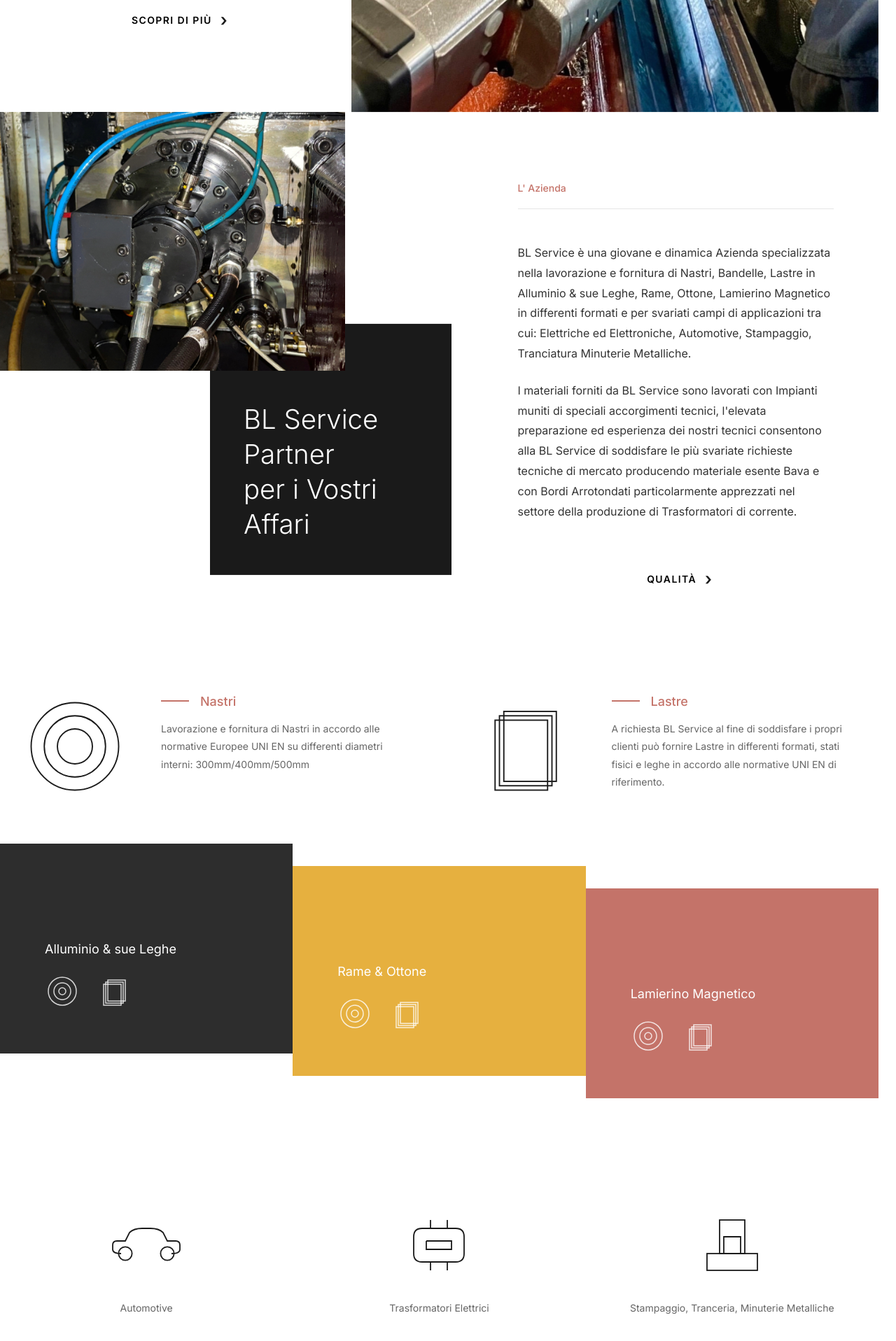
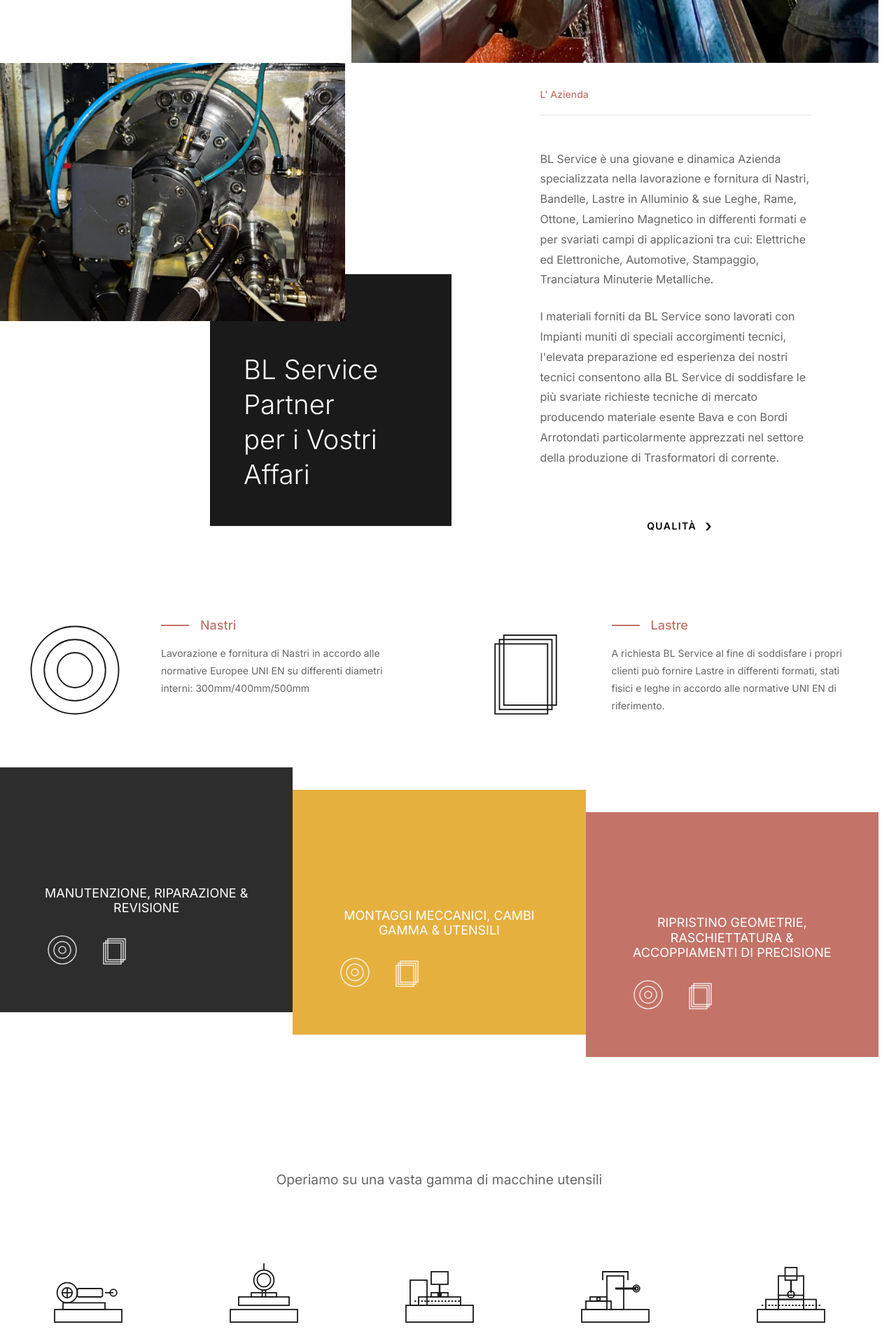
Before and after one commit to alessandro-barate/bl-service, a Nuxt app: page / in a window 1280 px wide. Shown: the part 880-2797 px from the top of the page at 70% size. Built offline with nearby package versions, Linux system fonts and the light colour scheme.

Commit message:
Styling the areas section

```diff
--- a/assets/css/main.scss
+++ b/assets/css/main.scss
@@ -1,7 +1,9 @@
 @use "sass:color";
 
 // Reset & Base
-*, *::before, *::after {
+*,
+*::before,
+*::after {
   box-sizing: border-box;
   margin: 0;
   padding: 0;
@@ -25,7 +27,12 @@
 }
 
 // Typography
-h1, h2, h3, h4, h5, h6 {
+h1,
+h2,
+h3,
+h4,
+h5,
+h6 {
   font-weight: $font-weight-light;
   line-height: 1.2;
 }
@@ -47,8 +54,13 @@
   cursor: pointer;
 }
 
-ul, ol {
+ul,
+ol {
   list-style: none;
+}
+
+.uppercase {
+  text-transform: uppercase;
 }
 
 // Utility classes
@@ -103,7 +115,6 @@
   transform: translateX(4px);
 }
 
-
 // ─── Section styles ──────────────────────────────────────────────────────────
 
 .section {
--- a/components/AboutSection.vue
+++ b/components/AboutSection.vue
@@ -1,5 +1,5 @@
 <template>
-  <section class="about">
+  <section ref="sectionRef" class="about" :class="{ 'is-visible': isVisible }">
     <div class="about__container">
       <!-- Left side - Image with overlay text -->
       <div class="about__visual">
@@ -57,9 +57,72 @@
   </section>
 </template>
 
+<script setup>
+const sectionRef = ref(null);
+const isVisible = ref(false);
+
+onMounted(() => {
+  const observer = new IntersectionObserver(
+    (entries) => {
+      entries.forEach((entry) => {
+        // Attiva/disattiva l'animazione ogni volta che entra/esce dal viewport
+        isVisible.value = entry.isIntersecting;
+      });
+    },
+    {
+      threshold: 0.5, // Trigger quando il 50% della sezione è visibile
+    },
+  );
+
+  if (sectionRef.value) {
+    observer.observe(sectionRef.value);
+  }
+
+  onUnmounted(() => {
+    if (sectionRef.value) {
+      observer.unobserve(sectionRef.value);
+    }
+  });
+});
+</script>
+
 <style lang="scss" scoped>
 .about {
   padding-right: $sidebar-width;
+  opacity: 0;
+  transform: translateY(80px);
+  transition:
+    opacity 0.8s ease,
+    transform 0.8s ease;
+
+  &.is-visible {
+    opacity: 1;
+    transform: translateY(0);
+
+    // Animazione immagine da sinistra
+    .about__image {
+      &::before {
+        transform: translateX(100%);
+      }
+
+      img {
+        transform: translateX(0);
+      }
+    }
+  }
+
+  // Stato quando non è visibile - reset dell'immagine
+  &:not(.is-visible) {
+    .about__image {
+      &::before {
+        transform: translateX(0);
+      }
+
+      img {
+        transform: translateX(-30px);
+      }
+    }
+  }
 
   &__container {
     display: grid;
@@ -83,10 +146,28 @@
     z-index: 2;
     position: relative;
 
+    // Overlay bianco che copre l'immagine inizialmente
+    &::before {
+      content: "";
+      position: absolute;
+      top: 0;
+      left: 0;
+      width: 100%;
+      height: 100%;
+      background: $color-dark;
+      z-index: 3;
+      transform: translateX(0);
+      transition: transform 1s cubic-bezier(0.77, 0, 0.175, 1);
+      transition-delay: 0.5s;
+    }
+
     img {
       width: 100%;
       height: 100%;
       object-fit: cover;
+      transform: translateX(-30px);
+      transition: transform 1s cubic-bezier(0.77, 0, 0.175, 1);
+      transition-delay: 0.3s;
     }
   }
 
@@ -120,7 +201,7 @@
     justify-content: center;
 
     @include responsive(lg) {
-      padding: $spacing-4xl $spacing-3xl $spacing-3xl;
+      padding: 0rem 6rem;
     }
   }
 
@@ -142,7 +223,7 @@
     p {
       margin-bottom: $spacing-lg;
       line-height: 1.8;
-      color: $color-text;
+      color: $color-text-light;
 
       &:last-child {
         margin-bottom: 0;
--- a/components/AppHeader.vue
+++ b/components/AppHeader.vue
@@ -266,7 +266,7 @@
   &__menu-label-text {
     position: absolute;
     top: 0.9rem;
-    left: 0;
+    left: -10px;
     font-size: $font-size-xs;
     font-weight: $font-weight-medium;
     letter-spacing: 0.1em;
--- a/components/AreasSection.vue
+++ b/components/AreasSection.vue
@@ -1,28 +1,13 @@
 <template>
   <section class="areas">
+    <div class="areas__text-container">
+      <p class="areas__description">
+        Operiamo su una vasta gamma di macchine utensili
+      </p>
+    </div>
     <div class="areas__container">
       <div class="areas__grid">
-        <!-- Automotive -->
-        <div class="areas__item">
-          <div class="areas__icon">
-            <svg
-              viewBox="0 0 100 60"
-              fill="none"
-              stroke="currentColor"
-              stroke-width="1.5"
-            >
-              <!-- Car shape -->
-              <path
-                d="M20 40 Q10 40 10 35 L10 30 Q10 25 15 25 L25 25 L30 15 Q35 10 45 10 L55 10 Q65 10 70 15 L75 25 L85 25 Q90 25 90 30 L90 35 Q90 40 80 40"
-              />
-              <circle cx="25" cy="40" r="8" />
-              <circle cx="75" cy="40" r="8" />
-            </svg>
-          </div>
-          <h3 class="areas__title">Automotive</h3>
-        </div>
-
-        <!-- Trasformatori Elettrici -->
+        <!-- Tornio -->
         <div class="areas__item">
           <div class="areas__icon">
             <svg
@@ -31,21 +16,26 @@
               stroke="currentColor"
               stroke-width="1.5"
             >
-              <!-- Transformer coil -->
-              <path
-                d="M30 20 Q20 20 20 30 L20 50 Q20 60 30 60 L70 60 Q80 60 80 50 L80 30 Q80 20 70 20 L30 20"
-              />
-              <path d="M35 35 L35 45 L65 45 L65 35 L35 35" />
-              <path d="M40 20 L40 10" />
-              <path d="M60 20 L60 10" />
-              <path d="M40 60 L40 70" />
-              <path d="M60 60 L60 70" />
+              <!-- Base -->
+              <rect x="10" y="60" width="80" height="15" />
+              <!-- Chuck/Mandrino -->
+              <circle cx="25" cy="40" r="12" />
+              <circle cx="25" cy="40" r="6" />
+              <line x1="19" y1="40" x2="31" y2="40" />
+              <line x1="25" y1="34" x2="25" y2="46" />
+              <!-- Pezzo in lavorazione -->
+              <rect x="37" y="35" width="30" height="10" rx="2" />
+              <!-- Contropunta -->
+              <path d="M70 40 L80 40" />
+              <circle cx="80" cy="40" r="4" />
+              <!-- Supporto -->
+              <rect x="20" y="52" width="50" height="8" />
             </svg>
           </div>
-          <h3 class="areas__title">Trasformatori Elettrici</h3>
+          <h3 class="areas__title">Tornio</h3>
         </div>
 
-        <!-- Stampaggio -->
+        <!-- Rettificatrice -->
         <div class="areas__item">
           <div class="areas__icon">
             <svg
@@ -54,15 +44,114 @@
               stroke="currentColor"
               stroke-width="1.5"
             >
-              <!-- Press/stamping machine -->
-              <rect x="20" y="50" width="60" height="20" />
-              <rect x="35" y="10" width="30" height="40" />
-              <path d="M40 50 L40 30 L60 30 L60 50" />
+              <!-- Base -->
+              <rect x="10" y="60" width="80" height="15" />
+              <!-- Tavola porta pezzo -->
+              <rect x="20" y="45" width="60" height="10" />
+              <!-- Pezzo -->
+              <rect x="35" y="40" width="30" height="5" />
+              <!-- Mola (ruota abrasiva) -->
+              <circle cx="50" cy="25" r="12" />
+              <circle cx="50" cy="25" r="8" />
+              <!-- Supporto mola -->
+              <rect x="48" y="37" width="4" height="8" />
+              <!-- Asse mola -->
+              <path d="M50 13 L50 5" />
             </svg>
           </div>
-          <h3 class="areas__title">
-            Stampaggio, Tranceria, Minuterie Metalliche
-          </h3>
+          <h3 class="areas__title">Rettificatrice</h3>
+        </div>
+
+        <!-- Centro di Lavoro CNC -->
+        <div class="areas__item">
+          <div class="areas__icon">
+            <svg
+              viewBox="0 0 100 80"
+              fill="none"
+              stroke="currentColor"
+              stroke-width="1.5"
+            >
+              <!-- Base macchina -->
+              <rect x="10" y="55" width="80" height="20" />
+              <!-- Colonna -->
+              <rect x="15" y="25" width="20" height="30" />
+              <!-- Mandrino/Testa -->
+              <rect x="40" y="15" width="20" height="15" />
+              <!-- Utensile -->
+              <path d="M50 30 L50 40" stroke-width="2" />
+              <circle cx="50" cy="42" r="2" fill="currentColor" />
+              <!-- Tavola -->
+              <rect x="25" y="45" width="50" height="10" />
+              <!-- Pezzo -->
+              <rect x="40" y="40" width="20" height="5" />
+              <!-- Guide lineari -->
+              <line x1="20" y1="50" x2="75" y2="50" stroke-dasharray="2,2" />
+            </svg>
+          </div>
+          <h3 class="areas__title">Centro di Lavoro</h3>
+        </div>
+
+        <!-- Alesatrice -->
+        <div class="areas__item">
+          <div class="areas__icon">
+            <svg
+              viewBox="0 0 100 80"
+              fill="none"
+              stroke="currentColor"
+              stroke-width="1.5"
+            >
+              <!-- Base -->
+              <rect x="10" y="60" width="80" height="15" />
+              <!-- Colonna verticale -->
+              <rect x="40" y="20" width="20" height="40" />
+              <!-- Testa orientabile -->
+              <path d="M35 25 L35 15 L65 15 L65 25" />
+              <!-- Barra di alesatura (orizzontale) -->
+              <line x1="50" y1="35" x2="75" y2="35" stroke-width="2.5" />
+              <!-- Utensile di alesatura -->
+              <circle cx="75" cy="35" r="4" />
+              <circle cx="75" cy="35" r="2" />
+              <!-- Tavola porta pezzo -->
+              <rect x="15" y="50" width="30" height="10" />
+              <!-- Pezzo con foro -->
+              <rect x="20" y="45" width="20" height="5" />
+              <circle cx="30" cy="47.5" r="2" fill="none" />
+            </svg>
+          </div>
+          <h3 class="areas__title">Alesatrice</h3>
+        </div>
+
+        <!-- Fresatrice -->
+        <div class="areas__item">
+          <div class="areas__icon">
+            <svg
+              viewBox="0 0 100 80"
+              fill="none"
+              stroke="currentColor"
+              stroke-width="1.5"
+            >
+              <!-- Base -->
+              <rect x="10" y="60" width="80" height="15" />
+              <!-- Colonna verticale -->
+              <rect x="35" y="20" width="30" height="40" />
+              <!-- Testa con mandrino -->
+              <rect x="43" y="10" width="14" height="15" />
+              <!-- Mandrino verticale -->
+              <line x1="50" y1="25" x2="50" y2="40" stroke-width="2" />
+              <!-- Fresa (utensile) -->
+              <circle cx="50" cy="42" r="4" />
+              <line x1="47" y1="40" x2="47" y2="44" stroke-width="0.5" />
+              <line x1="50" y1="40" x2="50" y2="44" stroke-width="0.5" />
+              <line x1="53" y1="40" x2="53" y2="44" stroke-width="0.5" />
+              <!-- Tavola mobile -->
+              <rect x="20" y="48" width="60" height="12" />
+              <!-- Pezzo in lavorazione -->
+              <rect x="35" y="43" width="30" height="5" />
+              <!-- Guide scorrimento -->
+              <line x1="15" y1="55" x2="85" y2="55" stroke-dasharray="2,2" />
+            </svg>
+          </div>
+          <h3 class="areas__title">Fresatrice</h3>
         </div>
       </div>
 
@@ -93,6 +182,17 @@
   padding-right: $sidebar-width;
   background: $color-white;
 
+  &__text-container {
+    width: 100%;
+    text-align: center;
+    margin-bottom: 6rem;
+  }
+
+  &__description {
+    font-size: 1.2rem;
+    color: $color-text-light;
+  }
+
   &__container {
     max-width: $container-max;
     margin: 0 auto;
@@ -107,6 +207,10 @@
 
     @include responsive(md) {
       grid-template-columns: repeat(3, 1fr);
+    }
+
+    @include responsive(lg) {
+      grid-template-columns: repeat(5, 1fr);
     }
   }
 
--- a/components/HeroSection.vue
+++ b/components/HeroSection.vue
@@ -10,30 +10,13 @@
           materiali di "Qualità".
         </p>
         <h1 class="hero__title">
-          <span
-            v-for="(line, index) in currentSlide.title"
-            :key="index"
-            class="hero__title-line"
-            :style="{ animationDelay: `${index * 0.1}s` }"
-          >
-            {{ line }}
-          </span>
+          <span class="hero__title-line">Partner</span>
+          <span class="hero__title-line">per i Vostri</span>
+          <span class="hero__title-line">Affari</span>
         </h1>
-        <div class="btn-container">
-          <NuxtLink :to="currentSlide.link" class="btn btn--outline">
-            <div class="btn__borders">
-              <div class="btn__border-top"></div>
-              <div class="btn__border-right"></div>
-              <div class="btn__border-bottom"></div>
-              <div class="btn__border-left"></div>
-            </div>
-            {{ currentSlide.cta }}
-            <span class="btn__arrow">›</span>
-          </NuxtLink>
-        </div>
       </div>
 
-      <!-- Right side - Image -->
+      <!-- Right side - Image slider -->
       <div class="hero__image">
         <div
           v-for="(slide, index) in slides"
@@ -41,12 +24,12 @@
           class="hero__slide"
           :class="{ 'is-active': currentIndex === index }"
         >
-          <img :src="slide.image" :alt="slide.title.join(' ')" />
+          <img :src="slide.image" :alt="slide.alt" />
         </div>
       </div>
     </div>
 
-    <!-- Slide navigation dots (optional) -->
+    <!-- Slide navigation dots -->
     <div class="hero__dots">
       <button
         v-for="(slide, index) in slides"
@@ -54,6 +37,7 @@
         class="hero__dot"
         :class="{ 'is-active': currentIndex === index }"
         @click="goToSlide(index)"
+        :aria-label="`Vai all'immagine ${index + 1}`"
       ></button>
     </div>
   </section>
@@ -64,21 +48,14 @@
 
 const slides = [
   {
-    title: ["Metal", "Slitting", "Center"],
     image: "/images/hero-section/luca-above.webp",
-    cta: "PRODOTTI",
-    link: "/prodotti",
-  }, // https://images.unsplash.com/photo-1587293852726-70cdb56c2866?w=1200&q=80
+    alt: "Luca fotografato al lavoro dall'alto",
+  },
   {
-    title: ["Partner", "per i Vostri", "Affari"],
     image: "/images/hero-section/luca-foot.webp",
-    cta: "SCOPRI DI PIÙ",
-    link: "/azienda",
-    id: 1,
-  }, // https://images.unsplash.com/photo-1504917595217-d4dc5ebe6122?w=1200&q=80
+    alt: "Luca mentre lavora su un macchinario a binari",
+  },
 ];
-
-const currentSlide = computed(() => slides[currentIndex.value]);
 
 const goToSlide = (index) => {
   currentIndex.value = index;
@@ -88,7 +65,7 @@
   currentIndex.value = (currentIndex.value + 1) % slides.length;
 };
 
-// Auto-advance slides
+// Auto-advance slides every 6 seconds
 let slideInterval;
 
 onMounted(() => {
@@ -154,8 +131,17 @@
     animation: fadeInUp 0.6s ease forwards;
     opacity: 0;
 
-    &:nth-child(2),
+    &:nth-child(1) {
+      animation-delay: 0s;
+    }
+
+    &:nth-child(2) {
+      animation-delay: 0.1s;
+      color: $color-text-light;
+    }
+
     &:nth-child(3) {
+      animation-delay: 0.2s;
       color: $color-text-light;
     }
   }
--- a/components/MaterialsSection.vue
+++ b/components/MaterialsSection.vue
@@ -1,13 +1,18 @@
 <template>
-  <section class="materials">
+  <section ref="sectionRef" class="materials">
     <div class="materials__container">
       <div
-        v-for="material in materials"
+        v-for="(material, index) in materials"
         :key="material.name"
         class="materials__card"
-        :style="{ backgroundColor: material.bgColor, top: material.top || '0' }"
+        :class="{ 'is-visible': isVisible }"
+        :style="{
+          backgroundColor: material.bgColor,
+          top: material.top || '0',
+          transitionDelay: `${index * 0.3}s`,
+        }"
       >
-        <h3 class="materials__title">{{ material.name }}</h3>
+        <h3 class="materials__title uppercase">{{ material.name }}</h3>
         <div class="materials__icons">
           <div
             class="materials__icon"
@@ -28,23 +33,50 @@
 
 const materials = [
   {
-    name: "Alluminio & sue Leghe",
+    name: "manutenzione, riparazione & revisione",
     bgColor: "#2d2d2d",
     icons: ["IconNastro", "IconLastra"],
   },
   {
-    name: "Rame & Ottone",
+    name: "montaggi meccanici, cambi gamma & utensili",
     bgColor: "#e6b03f",
     top: "2rem",
     icons: ["IconNastro", "IconLastra"],
   },
   {
-    name: "Lamierino Magnetico",
+    name: "ripristino geometrie, raschiettatura & accoppiamenti di precisione",
     bgColor: "#c47369",
     top: "4rem",
     icons: ["IconNastro", "IconLastra"],
   },
 ];
+
+const sectionRef = ref(null);
+const isVisible = ref(false);
+
+onMounted(() => {
+  const observer = new IntersectionObserver(
+    (entries) => {
+      entries.forEach((entry) => {
+        // Attiva/disattiva l'animazione ogni volta che entra/esce dal viewport
+        isVisible.value = entry.isIntersecting;
+      });
+    },
+    {
+      threshold: 0.5, // Trigger quando il 50% della sezione è visibile
+    },
+  );
+
+  if (sectionRef.value) {
+    observer.observe(sectionRef.value);
+  }
+
+  onUnmounted(() => {
+    if (sectionRef.value) {
+      observer.unobserve(sectionRef.value);
+    }
+  });
+});
 </script>
 
 <style lang="scss" scoped>
@@ -64,14 +96,28 @@
   &__card {
     padding: $spacing-3xl;
     color: $color-white;
-    min-height: 300px;
+    min-height: 350px;
     display: flex;
     flex-direction: column;
     justify-content: flex-end;
     position: relative;
+
+    // Stato iniziale - invisibile e spostata in basso
+    opacity: 0;
+    transform: translateY(60px);
+    transition:
+      opacity 0.6s ease,
+      transform 0.6s ease;
+
+    // Stato visibile
+    &.is-visible {
+      opacity: 1;
+      transform: translateY(0);
+    }
   }
 
   &__title {
+    text-align: center;
     font-size: $font-size-lg;
     font-weight: $font-weight-normal;
     margin-bottom: $spacing-lg;
```
